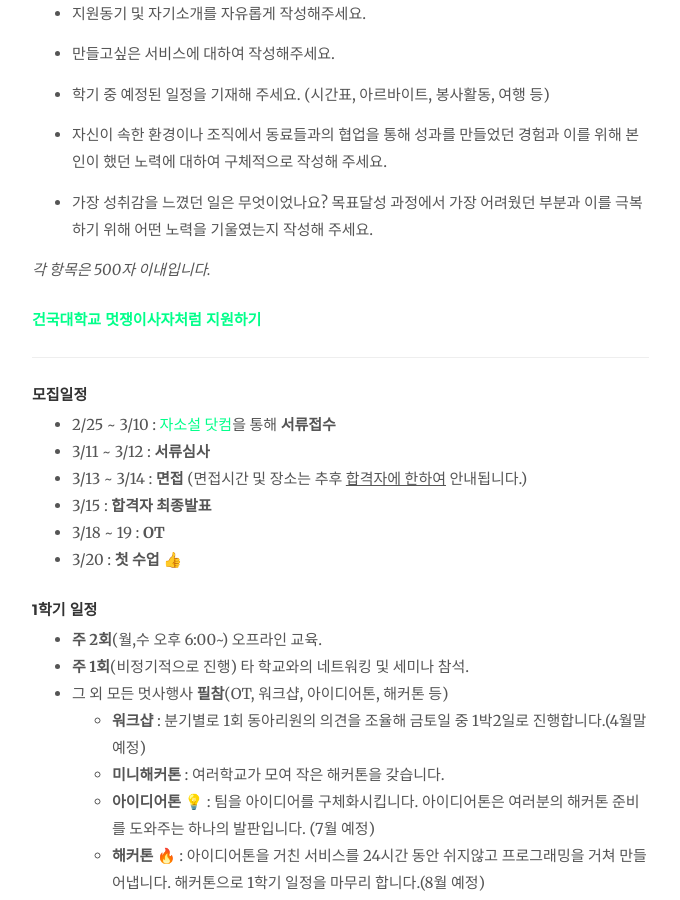
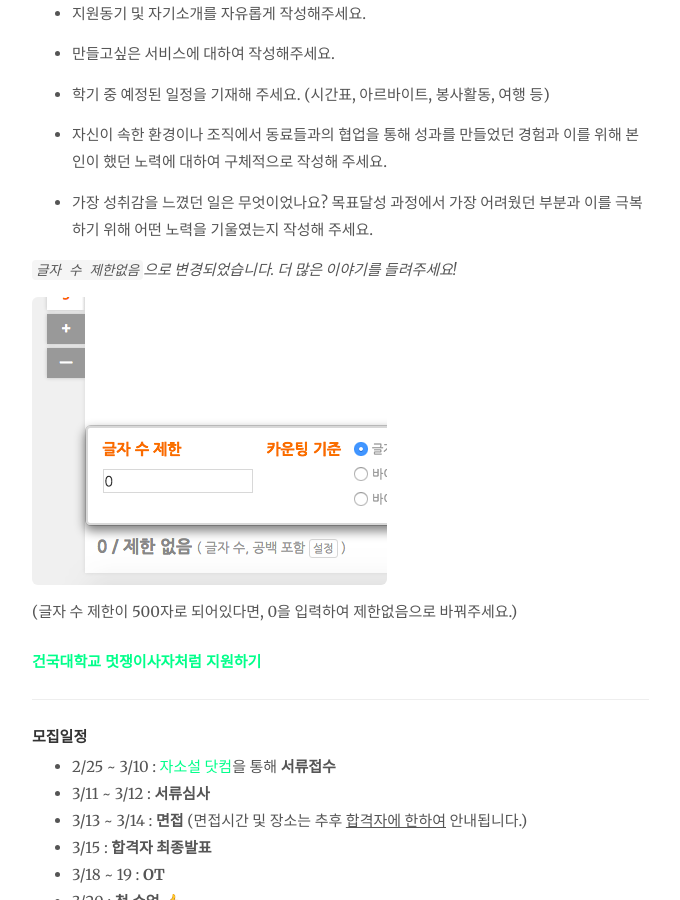
Before and after one commit to likelionkonkuk/likelionkonkuk_before_github, a Jekyll site: the page built from _posts/2017-02-21-notice-5th_prospectus.md, in a window 1280 px wide and 900 px high, scrolled down 1395 px. Shown: the whole window, without its empty margins (138-818 px from the left). Built offline with Jekyll 4.4.1, drawn with Linux system fonts in a browser that asks for light colours; nearby versions of some CDN libraries; emoji names are drawn with the system emoji font; comment, search, counter and statistics services are not loaded.

Commit message:
edit count_limit

```diff
--- a/_posts/2017-02-21-notice-5th_prospectus.md
+++ b/_posts/2017-02-21-notice-5th_prospectus.md
@@ -45,7 +45,13 @@ author: "건대멋사"
 
 - 가장 성취감을 느꼈던 일은 무엇이었나요? 목표달성 과정에서 가장 어려웠던 부분과 이를 극복하기 위해 어떤 노력을 기울였는지 작성해 주세요.
 
-*각 항목은 500자 이내입니다.*
+*`글자 수 제한없음`으로 변경되었습니다. 더 많은 이야기를 들려주세요!*
+
+
+![]({{ site.url }}/assets/jaso_count.png)
+
+
+(글자 수 제한이 500자로 되어있다면, 0을 입력하여 제한없음으로 바꿔주세요.)
 
 ### [건국대학교 멋쟁이사자처럼 지원하기](http://jasoseol.com/)
 
```
Also changed, not shown: assets/jaso_count.png (added).
